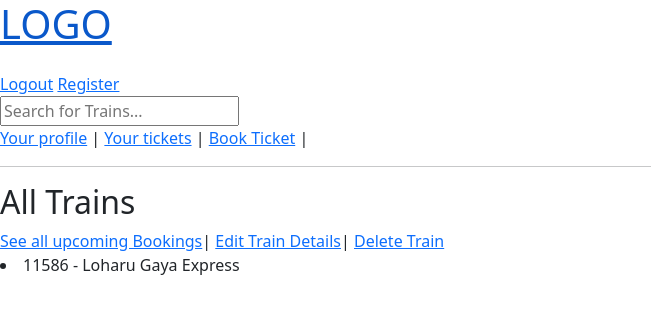
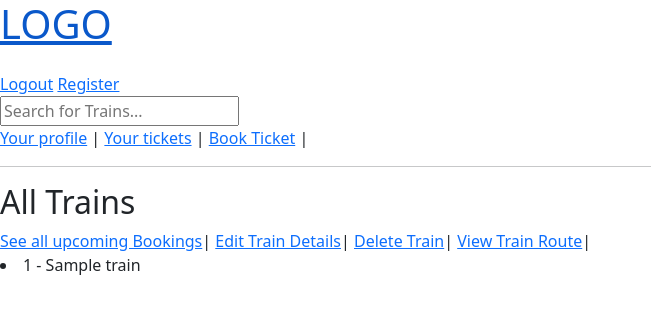
Before and after one commit to Daksh-Jain08/Railway_Management, a Django app: page /all-trains/ in a window 1280 px wide. Shown: the top 314 px of the page, without its empty margins (0-651 px from the left). Run offline with Django 4.2, Linux system fonts and the light colour scheme; a user stored in the database is signed in; data comes from the database, SQL or seed files in the repository; tables that the repository leaves empty hold one stand-in row (values such as "Sample post").

Commit message:
connected the route model to train, edited the train creation, now the route for the train is created allong with the trian creation.

```diff
--- a/base/templates/base/profile.html
+++ b/base/templates/base/profile.html
@@ -4,5 +4,6 @@
 <h2>Hello, {{ username }}</h2>
 <p>You have {{ tickets_count }} tickets booked for upcoming journey.</p>
 <p>You have Rs.{{ wallet }} in your wallet.</p>
-<a href="{% url 'my-tickets' %}">See your tickets</a>
+<a href="{% url 'my-tickets' %}">See your tickets</a><span>|</span>
+<a href="{% url 'add-money' %}">Add Money</a>
 {% endblock content %}
--- a/base/urls.py
+++ b/base/urls.py
@@ -18,6 +18,8 @@
     path("logout/", users_views.logoutUser, name='logout'),
 
     path('create-train/', trains_views.CreateTrain, name='create-train'),
+    path('create-train-route/<int:pk>/<int:num_stops>', trains_views.TrainRouteView, name='create-train-route'),
+    path('view-train-route/<str:pk>', trains_views.ViewTrainRoute, name='view-train-route'),
     path('all-tickets/<str:pk>/', trains_views.AllTicketsView, name='all-tickets'),
     path('all-trains/', trains_views.AllTrainsView, name='all-trains'),
     path('edit-train/<str:pk>/', trains_views.EditTrianView, name='edit-train'),
--- a/trains/models.py
+++ b/trains/models.py
@@ -24,6 +24,7 @@
     trainName = models.CharField(max_length=100)
     source = models.ForeignKey(Station, on_delete=models.CASCADE, related_name='source')
     destination = models.ForeignKey(Station, on_delete=models.CASCADE, related_name='destination')
+    totalDistance = models.IntegerField(null=True)
     numberOfSeats = models.PositiveIntegerField()
     daysOfWeek = models.ManyToManyField(Day, help_text='Select the days of the week', blank=True)
     fare = models.IntegerField(default=100, null=False)
@@ -53,8 +54,10 @@
 class Route(models.Model):
     train = models.ForeignKey(Train, on_delete=models.CASCADE, related_name='routes')
     station = models.ForeignKey(Station, on_delete=models.CASCADE)
-    order = models.PositiveIntegerField()
     distance = models.DecimalField(max_digits=8, decimal_places=2, null=True)
+
+    class Meta:
+        ordering =['distance']
 
     def __str__(self):
         return f"{self.train} - {self.order}. {self.station}"
--- a/trains/templates/trains/all_trains.html
+++ b/trains/templates/trains/all_trains.html
@@ -6,7 +6,8 @@
 {% for train in trains %}
     <a href=" {% url 'all-tickets' train.id %}"> See all upcoming Bookings</a><span>|</span>
     <a href=" {% url 'edit-train' train.id %}"> Edit Train Details</a><span>|</span>
-    <a href=" {% url 'delete-train' train.id %}"> Delete Train</a>
+    <a href=" {% url 'delete-train' train.id %}"> Delete Train</a><span>|</span>
+    <a href=" {% url 'view-train-route' train.id %}"> View Train Route</a><span>|</span>
     <li>{{ train }}</li>
 {% endfor %}
 {% endblock content %}
--- a/trains/views.py
+++ b/trains/views.py
@@ -1,7 +1,8 @@
 from django.shortcuts import render, get_object_or_404, redirect
 from django.contrib.auth.decorators import login_required
-from .forms import TrainCreationForm
-from .models import Train, TrainRun
+from django.forms import formset_factory
+from .forms import TrainCreationForm, RouteForm
+from .models import Train, TrainRun, Route
 from tickets.models import Ticket
 from django.contrib import messages
 
@@ -12,11 +13,15 @@
         if request.method == 'POST':
             form = TrainCreationForm(request.POST)
             if form.is_valid():
-                form.save()
+                num_stops = form.cleaned_data.get('numberOfStops')
+                train = form.save(commit=False)
+                train.save()
+                train.daysOfWeek.set(form.cleaned_data.get('days_of_week'))
                 message = messages.success(request, 'Train successfully created')
-                return redirect('create-train')
+
+                return redirect('create-train-route', pk=train.id, num_stops=num_stops)
             else:
-                message = messages.error(request, 'Error in validating form.')
+                message = messages.error(request, f'{form.errors}')
         form = TrainCreationForm()
         context = {'form': form, 'messsage': message}
         return render(request, 'trains/create_train.html', context)
@@ -25,6 +30,36 @@
         message = messages.warning(request, "You don't have the permission to visit this page!")
         return redirect('home')
 
+
+def TrainRouteView(request, pk, num_stops):
+    train = get_object_or_404(Train, id=pk)
+    message = None
+    RouteFormSet = formset_factory(RouteForm, extra=num_stops)
+    if request.method == 'POST':
+        formset = RouteFormSet(request.POST)
+        for route_form in formset:
+            if route_form.is_valid():
+                route = route_form.save(commit=False)
+                route.train = train
+                route.save()
+            else:
+                train.delete()
+                message = messages.error(request, f"{formset.errors}")
+        Route.objects.create(train=train, station=train.destination, distance=train.totalDistance)
+        Route.objects.create(train=train, station=train.source, distance=0)
+        return redirect('all-trains')
+    else:
+        formset = RouteFormSet()
+    context = {'formset': formset, 'message': message}
+    return render(request, 'trains/create_train_route.html', context)
+
+@login_required(login_url='/login')
+def ViewTrainRoute(request, pk):
+    train = Train.objects.get(id=pk)
+    train_route = Route.objects.filter(train=train).order_by('distance')
+
+    context = {'train': train, 'train_route': train_route}
+    return render(request, 'trains/view_train_route.html', context)
 
 @login_required(login_url='/login')
 def AllTicketsView(request, pk):
@@ -85,7 +120,7 @@
     user = request.user
     if user.is_staff:
         message = None
-        train = get_object_or_404(Train, id=pk)
+        train = Train.objects.get(id=pk)
         if request.method == 'POST':
             trainRuns = TrainRun.objects.filter(train=train)
             tickets = []
```
Also changed, not shown: trains/forms.py (+9 -6 lines), trains/templates/trains/create_train_route.html (added, +15 -0 lines), trains/templates/trains/view_train_route.html (added, +11 -0 lines), db.sqlite3, trains/migrations/0007_train_route.py (added), trains/migrations/0008_alter_route_options_remove_train_route.py (added), trains/migrations/0009_train_totaldistance.py (added), trains/migrations/0010_alter_route_options_remove_route_order.py (added).
